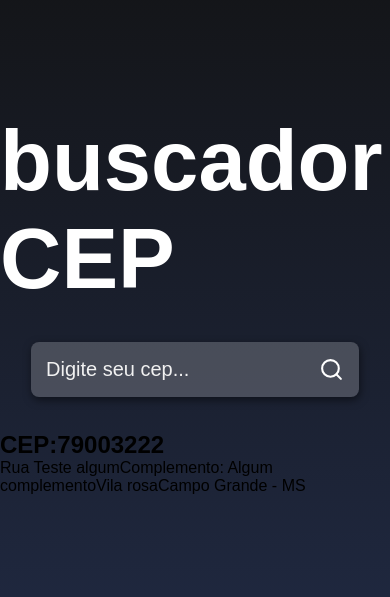
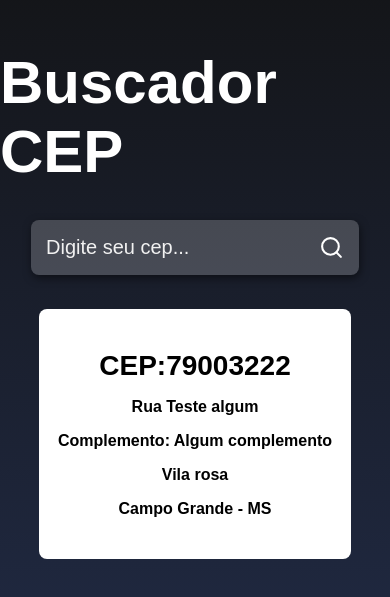
Before and after one commit to anccilotto/buscador-cep-portfolio, a React (Vite) app: page / in a window 390 px wide. Shown: the part 119-716 px from the top of the page. Built offline with nearby package versions, Linux system fonts and the light colour scheme.

Commit message:
axios add

```diff
--- a/package.json
+++ b/package.json
@@ -10,6 +10,7 @@
     "preview": "vite preview"
   },
   "dependencies": {
+    "axios": "^1.6.2",
     "react": "^18.2.0",
     "react-dom": "^18.2.0",
     "react-icons": "^4.12.0"
--- a/src/App.jsx
+++ b/src/App.jsx
@@ -1,21 +1,30 @@
+import {useState} from 'react';
 import {FiSearch} from 'react-icons/fi'
 import './styles.css';
 
 function App() {
 
+  const [input, setinput] = useState('')
+
+  function heandleSearch(){
+    alert("VALOR DO INPUT " + input)
+  }
+
 
   return (
     <div className="container">
 
-      <h1 className="title"> buscador CEP</h1>
+      <h1 className="title"> Buscador CEP</h1>
 
       <div className="containerInput">
         <input
         type="text"
         placeholder="Digite seu cep..."
+        value={input}
+        onChange={(e) => setinput(e.target.value) }
         />
 
-        <button className="buttonSearch">
+        <button className="buttonSearch" onClick={heandleSearch}>
           <FiSearch size={25} color="#fff"/>
         </button>
       </div>
--- a/src/styles.css
+++ b/src/styles.css
@@ -60,5 +60,37 @@
 
 
 .main{
+    display: flex;
+    justify-content: center;
+    align-items: center;
+    flex-direction: column;
+    background-color: #fff;
+    width: 500px;
+    border-radius: 8px;
+}
 
+.main h2{
+    margin: 16px 0;
+    font-size: 39px;
 }
+
+.main span{
+    margin-bottom: 16px;
+    font-weight: bold;
+}
+
+
+@media (max-width: 620px){
+    .title{
+        font-size: 60px;
+    }
+
+    .main h2{
+        font-size: 28px;
+    }
+
+    .main{
+        width: 80%;
+        min-height: 250px;
+    }
+}
```
Also changed, not shown: src/servicos/api.jsx (added), 1 other file (tests, documents, lock files or other folders).
